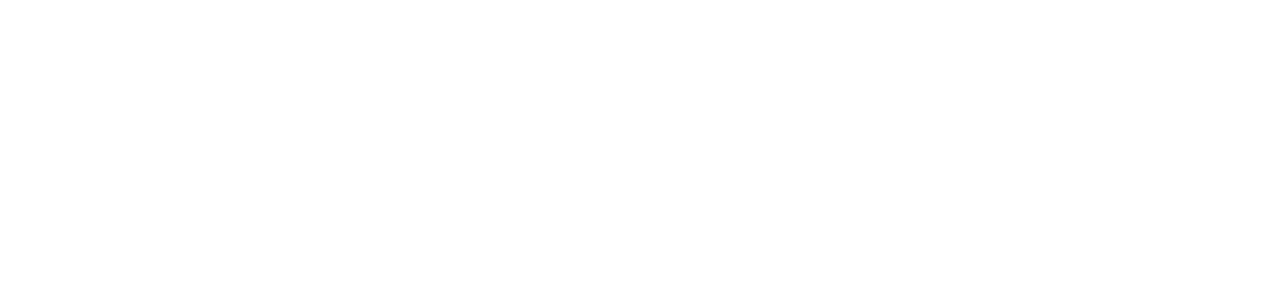
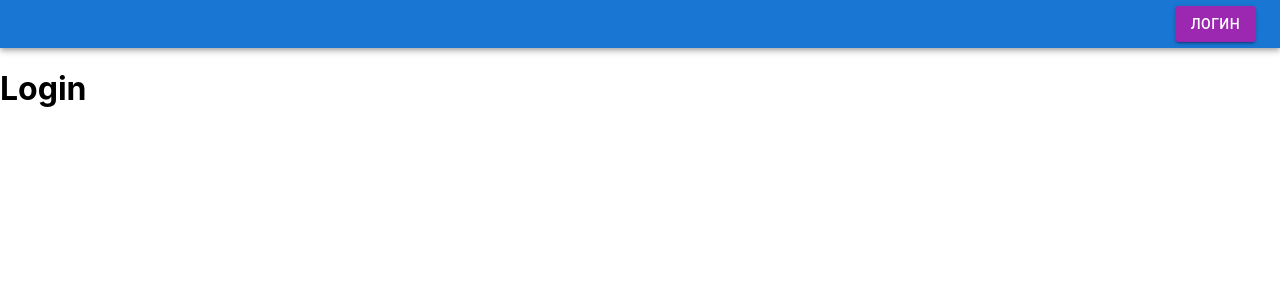
Before and after one commit to MaximZhe/Chat-Online-Firebase, a React (Create React App) app: page / in a window 1280 px wide. Before the commit this address had no page. Shown: the top 300 px of the page. Built offline with nearby package versions, Linux system fonts and the light colour scheme.

Commit message:
Add Route,Navbar.tsx

```diff
--- a/package.json
+++ b/package.json
@@ -3,6 +3,9 @@
   "version": "0.1.0",
   "private": true,
   "dependencies": {
+    "@emotion/react": "^11.10.8",
+    "@emotion/styled": "^11.10.8",
+    "@mui/material": "^5.12.3",
     "@testing-library/jest-dom": "^5.16.5",
     "@testing-library/react": "^13.4.0",
     "@testing-library/user-event": "^13.5.0",
--- a/src/App.tsx
+++ b/src/App.tsx
@@ -1,15 +1,17 @@
 import React from 'react';
-import { Routes, Route, Navigate } from 'react-router-dom';
-import Navbar from './components/Navbar/Navbar';
+import { Routes, Route } from 'react-router-dom';
 import Login from './components/Login/Login';
 import Chat from './components/Chat/Chat';
-import { CHAT_ROUTE, LOGIN_ROUTE } from './utils/constant';
+import Navbar from './components/Navbar/Navbar';
 function App() {
-  const user = true;
+  const user = false;
   return (
-    <Routes>
-      <Route path={LOGIN_ROUTE} element={user ? <Login /> : <Chat />} />
-    </Routes>
+    <>
+      <Navbar />
+      <Routes>
+        <Route path={'/'} element={user ? <Chat /> : <Login />} />
+      </Routes>
+    </>
   );
 }
 
--- a/src/components/Navbar/Navbar.tsx
+++ b/src/components/Navbar/Navbar.tsx
@@ -1,10 +1,19 @@
 import React from 'react';
-
+import { AppBar, Button, Grid, Toolbar } from '@mui/material';
 const Navbar = () => {
+  const user = false;
   return (
-    <div>
-      <h1>Nav</h1>
-    </div>
+    <>
+      <header>
+        <AppBar position="static">
+          <Toolbar variant="dense">
+            <Grid container justifyContent={'flex-end'}>
+              {user ? <Button variant={"contained"} color={"secondary"}>Выйти</Button> : <Button variant={"contained"} color={"secondary"}>Логин</Button>}
+            </Grid>
+          </Toolbar>
+        </AppBar>
+      </header>
+    </>
   );
 };
 
```
Also changed, not shown: 1 other file (tests, documents, lock files or other folders).
